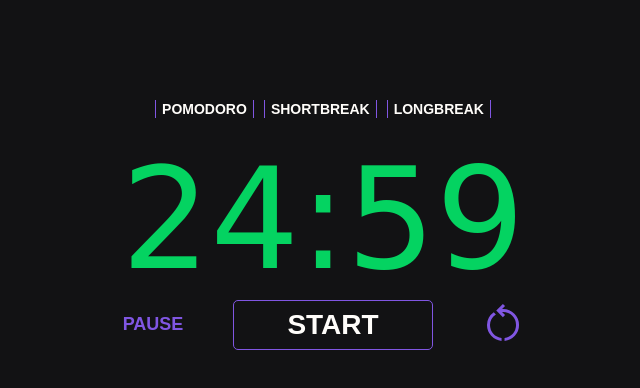
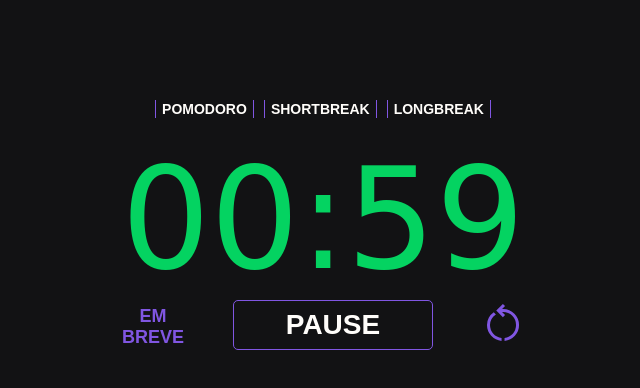
Before and after one commit to EmersonRabelo/focus-app, a website built with Vite: page index.html in a window 1280 px wide. Both pictures are taken after a click on the button "START". Shown: the whole page, without its empty margins (317-957 px from the left). Built offline with nearby package versions, Linux system fonts and the light colour scheme; a web font is replaced by a local one.

Commit message:
Fix: Logic of btn start/stop/continue

```diff
--- a/components/config.js
+++ b/components/config.js
@@ -1,6 +1,6 @@
 export function config (){
 
-    localStorage.setItem('pomo', '25:00');
+    localStorage.setItem('pomo', '01:00');
     localStorage.setItem('short', '05:00');
     localStorage.setItem('long', '10:00');
     localStorage.setItem('isRunning', 0);
--- a/components/pomo-counter-component/timer.js
+++ b/components/pomo-counter-component/timer.js
@@ -1,14 +1,16 @@
 import { atualizaTemplate } from './template.js'
+
+
+let start;
 
 export function pomoTimer(duration) {
     let timer = duration, minutes, seconds;
 
-    const start = setInterval(() => {
-        console.log(`Timer: ${timer}`);
-        // console.log(`Duration to sec: ${duration * 60}`);
+    start = setInterval(() => {
+
         minutes = parseInt(timer / 60, 10);
         seconds = parseInt(timer % 60, 10);
-        console.log(`min- ${minutes} : sec - ${seconds}`);
+
 
         minutes = minutes < 10 ? `0${minutes}` : minutes;
         seconds = seconds < 10 ? `0${seconds}` : seconds;
@@ -22,12 +24,12 @@
             timer = duration;
             stop();
         }
+    }, 1000);
+}
 
-    }, 1000);
-
-    function stop() {
-        setTimeout(() => {
-            clearInterval(start);
-        }, 1000)
-    }
+export function stop(timeout = 1000) {
+    console.log('calling stop');
+    setTimeout(() => {
+        clearInterval(start);
+    }, timeout)
 }
--- a/index.html
+++ b/index.html
@@ -22,8 +22,8 @@
   <main>
       <section id="counter-container" class="counter-container"></section>
       <div id="btn-start-container" class="btn-start-container">
-          <button id="btn-pause" class="btn-pause">Pause</button>
-          <button id="btn-start" class="btn-start">Start</button>
+          <button id="btn-pause" class="btn-pause">em breve</button>
+          <button id="btn-start" value="0" class="btn-start">Start</button>
           <button id="btn-restart" class="btn-restart">
             <svg xmlns="http://www.w3.org/2000/svg" height="48" width="48">
               <path d="M22.55 41.9q-6.15-.5-10.35-5.05Q8 32.3 8 26.05q0-3.85 1.775-7.25t4.975-5.55l2.15 2.15q-2.8 1.65-4.35 4.525Q11 22.8 11 26.05q0 5 3.3 8.65 3.3 3.65 8.25 4.2Zm3 0v-3q5-.6 8.25-4.225 3.25-3.625 3.25-8.625 0-5.45-3.775-9.225Q29.5 13.05 24.05 13.05h-1l3 3-2.15 2.15-6.65-6.65L23.9 4.9l2.15 2.15-3 3h1q6.7 0 11.35 4.675 4.65 4.675 4.65 11.325 0 6.25-4.175 10.8Q31.7 41.4 25.55 41.9Z"/>
--- a/main.js
+++ b/main.js
@@ -1,23 +1,19 @@
 import './style.css'
 
 import { pomoTemplate } from './components/pomo-counter-component/template.js'
-import { pomoTimer }  from '/components/pomo-counter-component/timer.js'
+import { pomoTimer, stop }  from '/components/pomo-counter-component/timer.js'
 
 import { config } from '/components/config.js'
 
 // core application function
 (()=>{
 
-    const {traitsPomo} = config();
-    const pomoCounter = localStorage.getItem('pomoCounter');
-    const pomoCarryOn = localStorage.getItem('pomo-carry-on');
-    const pomoSetup = localStorage.getItem('pomo')
-
-
+    const {traitsPomo} = config(),
+        pomoCounter = localStorage.getItem('pomoCounter'),
+            pomoCarryOn = localStorage.getItem('pomo-carry-on');
 
     const counterContainer = document.getElementById('counter-container');
     const btnStartCounter = document.getElementById('btn-start');
-    const btnPauseCounter = document.getElementById('btn-pause');
 
     const btnPomo = document.getElementById('btn-pomo');
     const btnShort = document.getElementById('btn-short');
@@ -31,38 +27,53 @@
 
         window.setInterval(()=>{
             const pomoCounter = localStorage.getItem('pomoCounter'),
-                pomoSetup = localStorage.getItem('pomo'),
+                pomo = localStorage.getItem('pomo'),
                     isRunning = localStorage.getItem('isRunning'),
                         isPaused= localStorage.getItem('isPaused');
 
-            if (pomoCounter < pomoSetup ){
+            if (pomoCounter < pomo ){
+                if (isRunning == 1 & isPaused ==-0){
+                    btnStartCounter.innerText = 'Pause'
+                }
 
-                if(isRunning == 1 && isPaused == 1){
+
+                if(isRunning == 0 && isPaused == 1){
                     btnStartCounter.innerText = 'Continue'
                 }
             }
+        }, 50);
 
+        btnStartCounter.addEventListener('click', ()=>{
 
-        }, 500);
+            const opt = btnStartCounter.getAttribute('value');
 
+            switch (opt) {
+                case '0':
+
+                    localStorage.setItem('isRunning', 1);
+                    pomoTimer(parseInt(traitsPomo) * 60)
+                    btnStartCounter.setAttribute('value', 1);
+
+                    break;
+                case '1':
+
+                    localStorage.setItem('isPaused', 1);
+                    localStorage.setItem('isRunning', 0);
+                    btnStartCounter.setAttribute('value', 2);
+                    stop(50);
+
+                    break;
+                case '2':
+
+                    localStorage.setItem('isRunning', 1);
+                    localStorage.setItem('isPaused', 0);
+                    pomoTimer(pomoCarryOn);
+                    btnStartCounter.setAttribute('value', 1);
+
+                    break;
+            }
+        });
     }
-
-    btnStartCounter.addEventListener('click', (e)=>{
-
-        // btn-start value = 0 no starts
-        // btn-start value = 1 is Running
-        // btn-start value = 2 is paused
-
-        localStorage.setItem('isRunning', 1);
-
-        pomoCarryOn ? pomoTimer(pomoCarryOn)
-        : pomoTimer(parseInt(traitsPomo) * 60)
-
-    });
-
-    btnPauseCounter.addEventListener('click', (e)=> {
-        localStorage.setItem('isPaused', 1);
-    });
 
 
     function startStop(){
```
